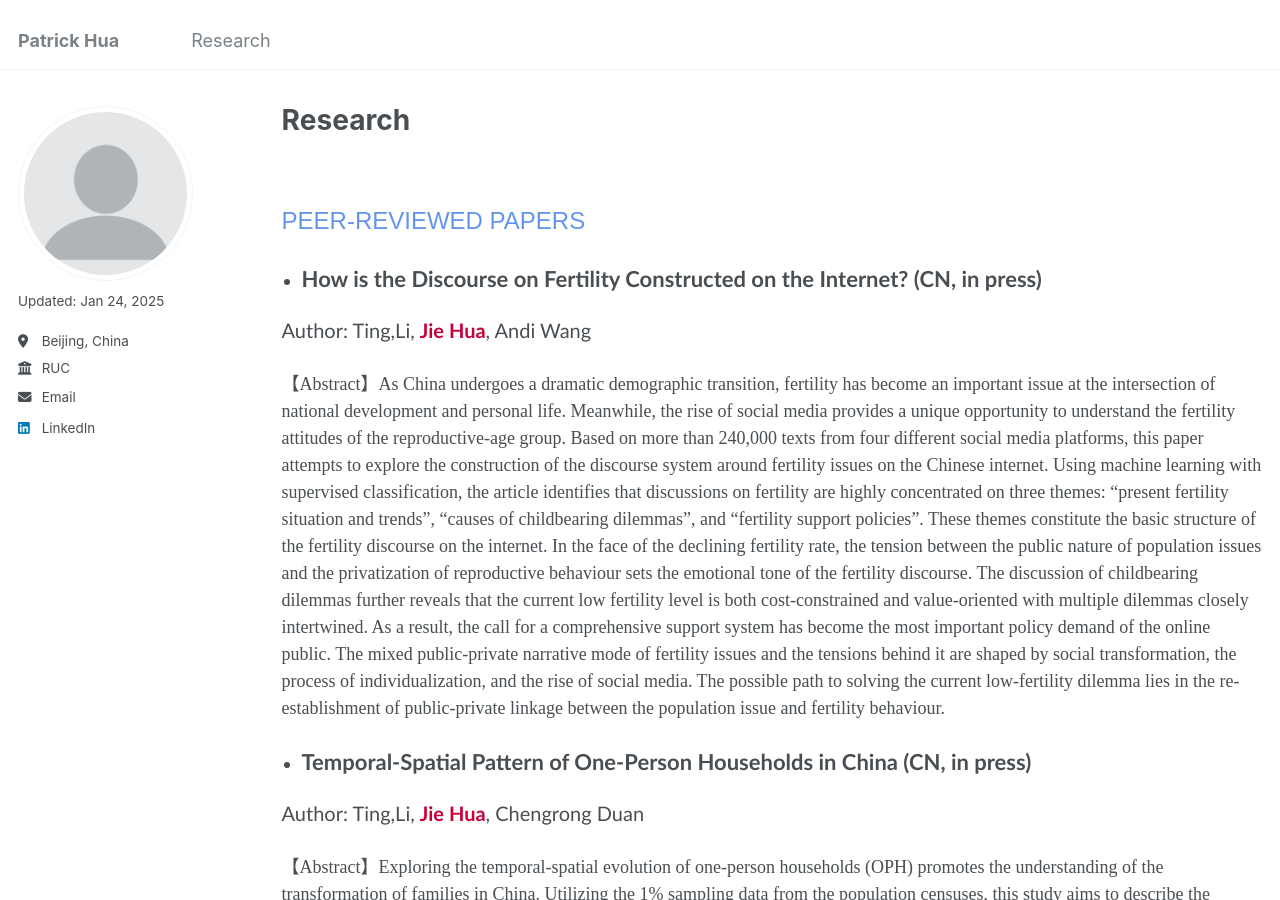
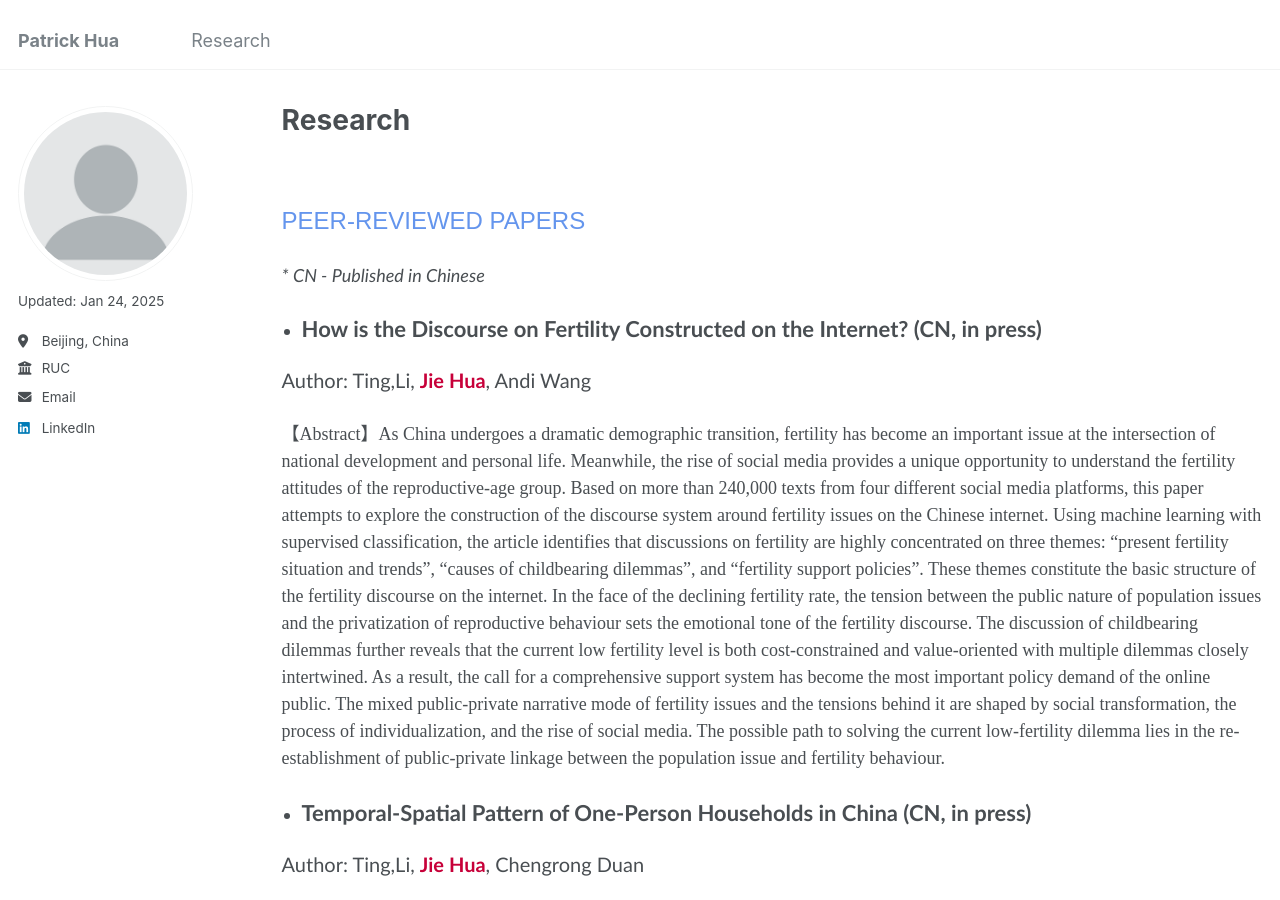
Before and after one commit to jiehua-css/jiehua-css.github.io, a Jekyll site: the page built from _pages/research.md, in a window 1280 px wide and 900 px high. Built offline with Jekyll 4.4.1, drawn with Linux system fonts in a browser that asks for light colours.

Commit message:
Update research.md

```diff
--- a/_pages/research.md
+++ b/_pages/research.md
@@ -10,7 +10,7 @@ author_profile: true
 <br>
 
 <span style="font-family: Aptos, sans-serif; font-size: 24px; color: #6495ED;">PEER-REVIEWED PAPERS</span>
-
+<p style="font-family: Calibri; font-size: 18px; font-style: italic;">* CN - Published in Chinese</p>
 
 <!--3rd -->
 <ul style="list-style-type: disc; padding-left: 20px;">
```
